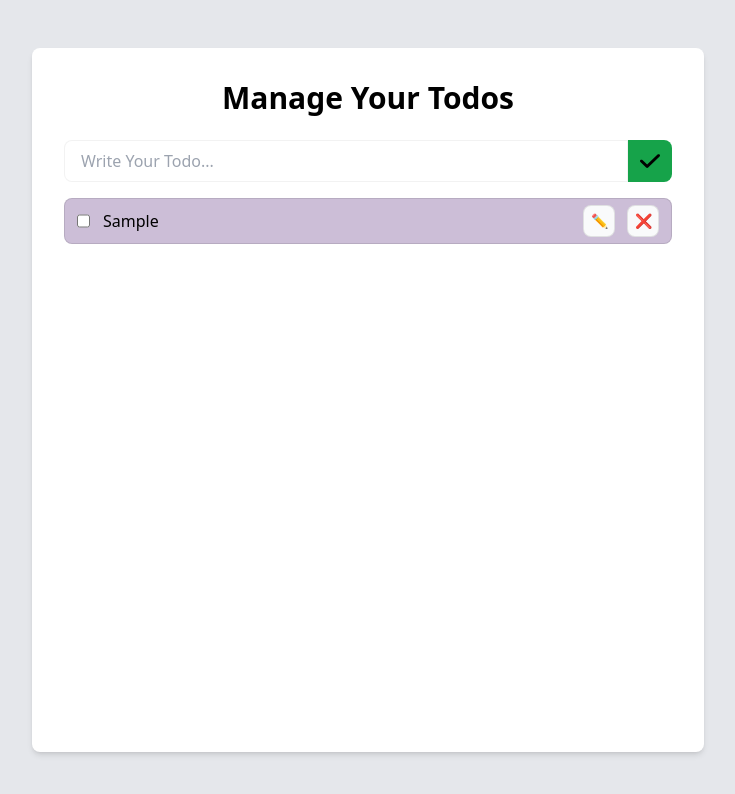
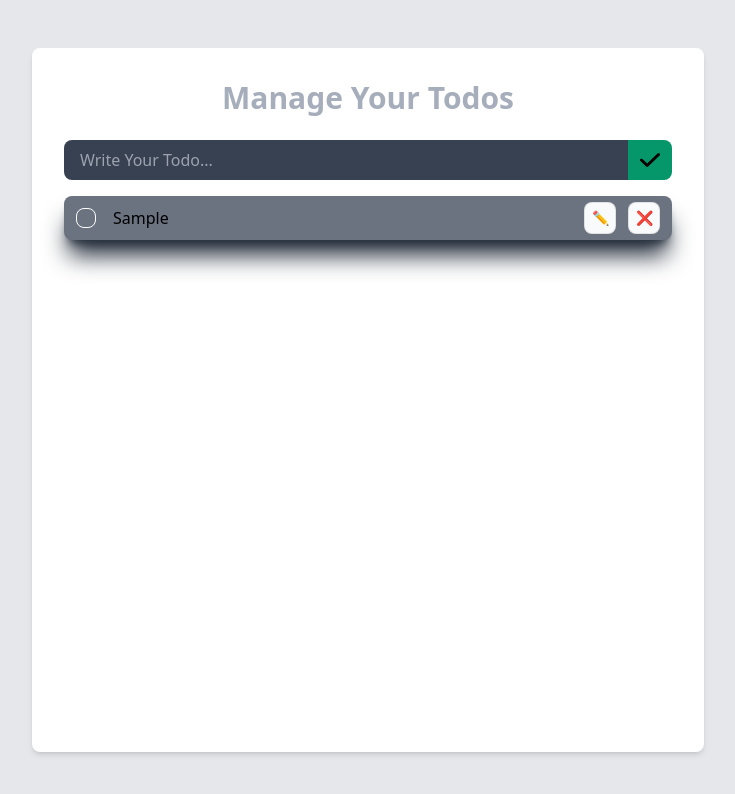
Before and after one commit to cheachansineath/To-Do-List-React, a React (Vite) app: page / in a window 1280 px wide. Both pictures are taken after typing "Sample" into the empty fields and a click on the button 922 px from the left and 161 px from the top of the page. Shown: the top 794 px of the page, without its empty margins (272-1007 px from the left). Built offline with nearby package versions, Linux system fonts and the light colour scheme.

Commit message:
todo field update

```diff
--- a/src/App.jsx
+++ b/src/App.jsx
@@ -46,7 +46,7 @@ function App() {
 		<TodoProvider
 			value={{ todos, addTodo, deleteTodo, updateTodo, toggleTodo }}
 		>
-			<div className="flex justify-center min-h-screen py-8 bg-gray-200 dark:bg-gray-800/90 duration-150">
+			<div data-theme="dark" className="flex justify-center min-h-screen py-8 bg-gray-200 dark:bg-gray-800/90 duration-150">
 				<div className="max-w-2xl w-full m-4 p-8 rounded-lg shadow-md bg-white dark:bg-gray-900 dark:text-white">
 					<h1 className="text-3xl font-semibold text-center mb-6">
 						Manage Your Todos
--- a/src/components/TodoForm.jsx
+++ b/src/components/TodoForm.jsx
@@ -8,16 +8,16 @@ function TodoForm() {
 	const [content, setContent] = useState("");
 
 	return (
-		<form className="flex">
+		<form className="flex join">
 			<input
 				type="text"
 				placeholder="Write Your Todo..."
-				className="w-full border border-black/5 rounded-l-lg px-4 outline-none duration-150 bg-white/20 py-2"
+				className="join-item w-full px-4 outline-none bg-gray-700 py-2"
 				value={content}
 				onChange={(e) => setContent(e.target.value)}
 			/>
 			<button
-				className="rounded-r-lg px-3 shrink-0 items-center bg-green-600 text-white "
+				className="join-item px-3 shrink-0 bg-emerald-600"
 				onClick={(e) => {
 					e.preventDefault();
 					content !== "" ? addTodo(content) : "";
--- a/src/components/TodoItem.jsx
+++ b/src/components/TodoItem.jsx
@@ -13,13 +13,13 @@ function TodoItem({ todo }) {
 
 	return (
 		<div
-			className={`flex border border-black/10 rounded-lg px-3 py-1.5 gap-x-3 shadow-sm shadow-white/50 duration-300  text-black
-			${todo.checked ? "bg-[#c6e9a7]" : "bg-[#ccbed7]"}
+			className={`flex items-center rounded-lg px-3 py-1.5 gap-x-3 shadow-xl shadow-gray-800 duration-300 text-black
+			${todo.checked ? "bg-emerald-400" : "bg-gray-500"}
 			`}
 		>
 			<input
 				type="checkbox"
-				className="cursor-pointer"
+				className="cursor-pointer checkbox checkbox-primary checkbox-sm border border-white"
 				checked={todo.checked}
 				onChange={() => {
 					toggleTodo(todo.id);
@@ -27,7 +27,7 @@ function TodoItem({ todo }) {
 			/>
 			<input
 				type="text"
-				className={`border outline-none w-full bg-transparent rounded-lg
+				className={`border outline-none w-full bg-transparent rounded-lg pl-1
 				${isTodoEditable ? "border-black/10 px-2" : "border-transparent"}
 				${todo.checked ? "line-through" : ""}`}
 				value={todoContent}
--- a/tailwind.config.js
+++ b/tailwind.config.js
@@ -5,10 +5,8 @@ export default {
 		extend: {},
 	},
 	// darkMode: "class",
-	plugins: [
-		// require("daisyui")
-	],
-	// daisyui: {
-	// 	themes: ["light", "dark", "cupcake", "cyberpunk"],
-	// },
+	plugins: [require("daisyui")],
+	daisyui: {
+		themes: ["light", "dark", "cupcake", "cyberpunk"],
+	},
 };
```
